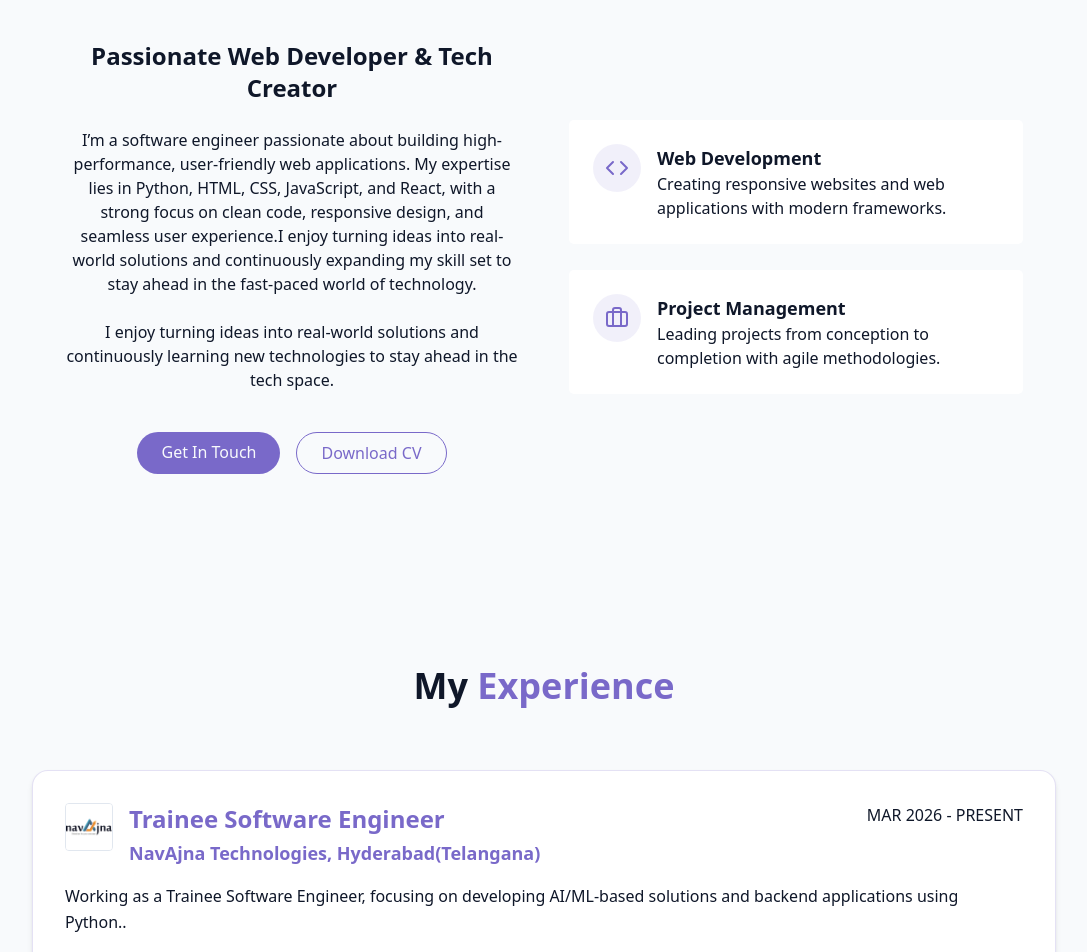
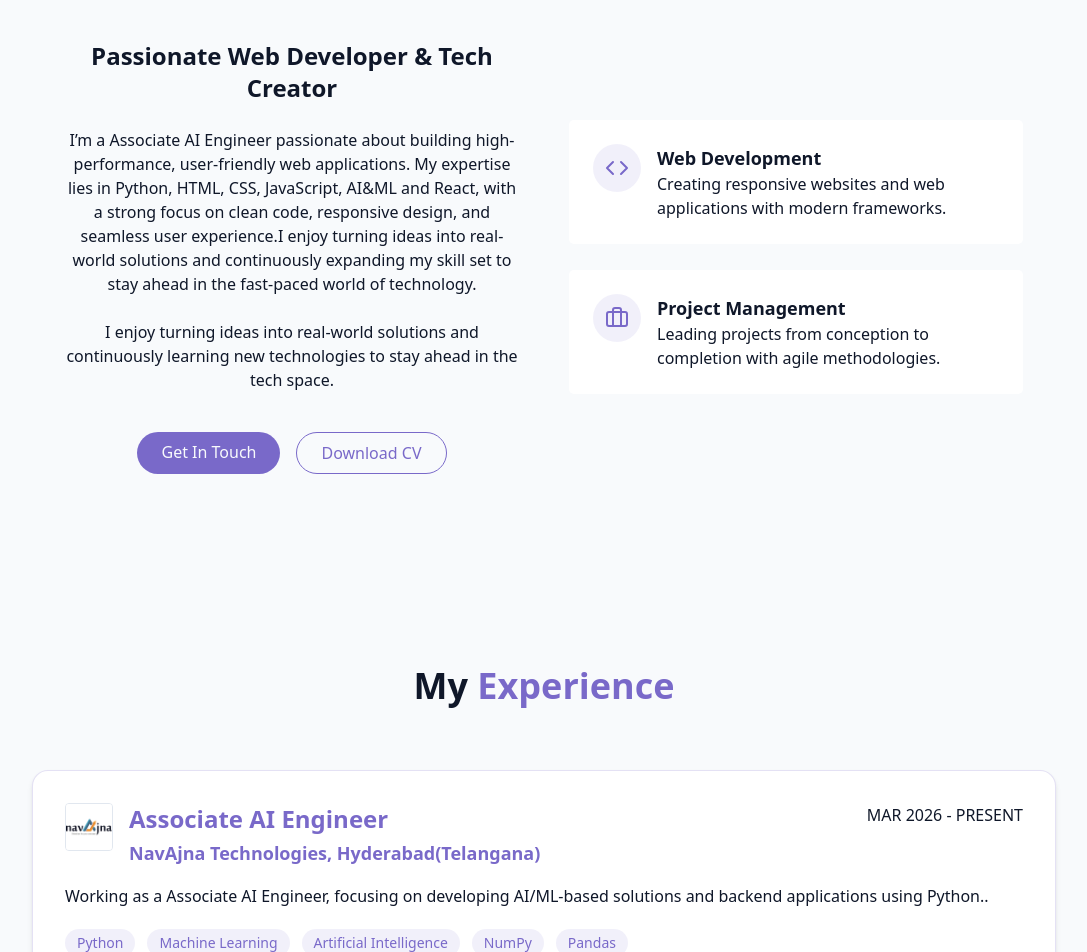
Before and after one commit to anmjain1409/Portfolio, a React (Vite) app: page / in a window 1280 px wide. Shown: the part 980-1932 px from the top of the page, without its empty margins (96-1183 px from the left). Built offline with nearby package versions, Linux system fonts and the light colour scheme.

Commit message:
Update About and Experience sections

```diff
--- a/src/components/AboutSection.jsx
+++ b/src/components/AboutSection.jsx
@@ -18,10 +18,10 @@ export const AboutSection = () => {
             </h3>
 
             <p className="text-muted-foreground">
-            I’m a software engineer passionate about building high-performance, user-friendly web applications. My expertise lies in
-            Python, HTML, CSS, JavaScript, and React, with a strong focus on clean code, responsive design, and seamless user
-            experience.I enjoy turning ideas into real-world solutions and continuously expanding my skill set to stay ahead in the
-            fast-paced world of technology.
+              I’m a Associate AI Engineer passionate about building high-performance, user-friendly web applications. My expertise lies in
+              Python, HTML, CSS, JavaScript, AI&ML and React, with a strong focus on clean code, responsive design, and seamless user
+              experience.I enjoy turning ideas into real-world solutions and continuously expanding my skill set to stay ahead in the
+              fast-paced world of technology.
             </p>
 
             <p className="text-muted-foreground">
--- a/src/components/ExperienceSection.jsx
+++ b/src/components/ExperienceSection.jsx
@@ -14,11 +14,11 @@ export const ExperienceSection = () => {
 
         <div className="space-y-12">
           {[{
-            role:"Trainee Software Engineer",
-            company:"NavAjna Technologies, Hyderabad(Telangana)",
+            role: "Associate AI Engineer",
+            company: "NavAjna Technologies, Hyderabad(Telangana)",
             logo: navAjnaLogo,
             year: "MAR 2026 - PRESENT",
-            description:'Working as a Trainee Software Engineer, focusing on developing AI/ML-based solutions and backend applications using Python..',
+            description: 'Working as a Associate AI Engineer, focusing on developing AI/ML-based solutions and backend applications using Python..',
             skills: ["Python", "Machine Learning", "Artificial Intelligence", "NumPy", "Pandas"],
           },
           {
```
Lines whose indentation alone changed are shown as unchanged.
